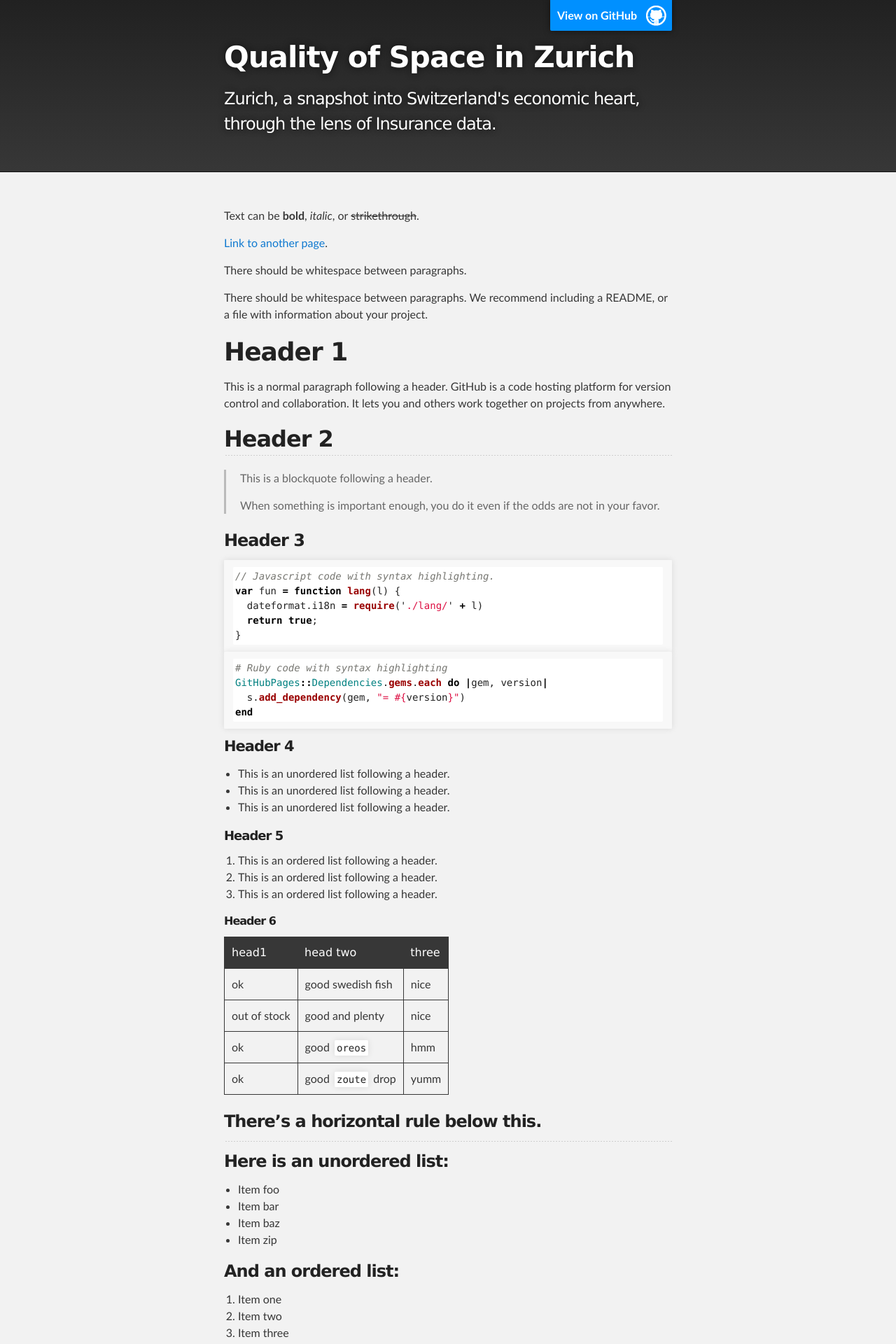
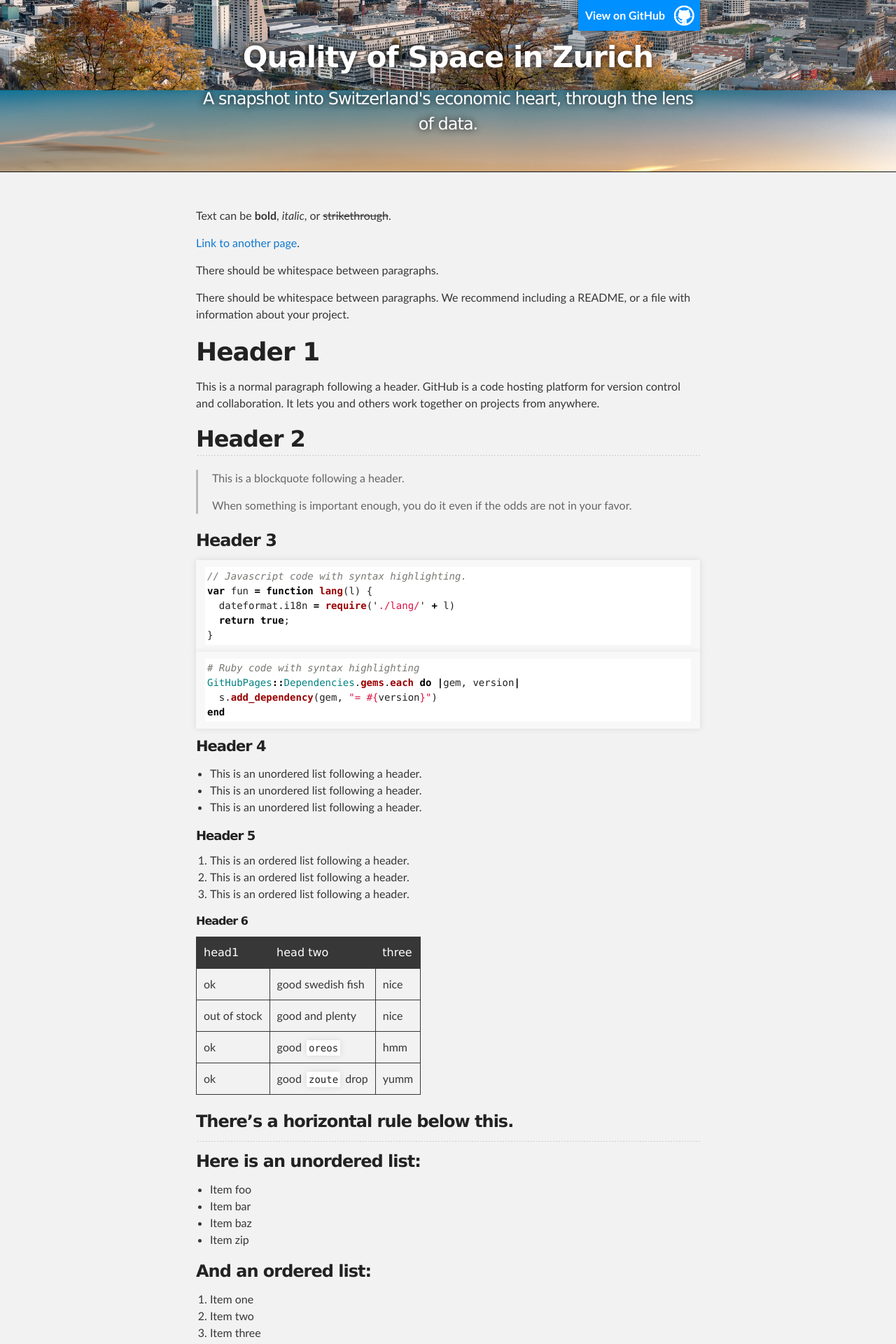
Before and after one commit to MLortki/ADA2018-Project-Quality-of-Space-AMG, a Jekyll site: the page built from index.md, in a window 1280 px wide. Shown: the top 1920 px of the page at 70% size. Built offline with Jekyll 4.4.1, drawn with Linux system fonts in a browser that asks for light colours.

Commit message:
Site update

```diff
--- a/_config.yml
+++ b/_config.yml
@@ -1,5 +1,5 @@
 title: Quality of Space in Zurich
-description: Zurich, a snapshot into Switzerland's economic heart, through the lens of Insurance data.
+description: "A snapshot into Switzerland's economic heart, through the lens of data."
 show_downloads: false
 google_analytics:
 theme: jekyll-theme-slate
--- a/assets/css/style.scss
+++ b/assets/css/style.scss
@@ -2,3 +2,24 @@
 ---
 
 @import "jekyll-theme-slate";
+#header_wrap {
+//background-image: url('../images/zurich_by_night.jpg');
+background-image: url('../images/zurich_pano.jpg');
+background-size: 100%;
+background-position: 0px 610px;
+}
+
+.inner {
+  position: relative;
+  max-width: 720px;
+  padding: 20px 10px;
+  margin: 0 auto;
+}
+
+#project_title {
+text-align: center;
+}
+
+#project_tagline {
+text-align: center;
+}
```
Also changed, not shown: assets/images/zurich_pano.jpg (added), 6 other files.
